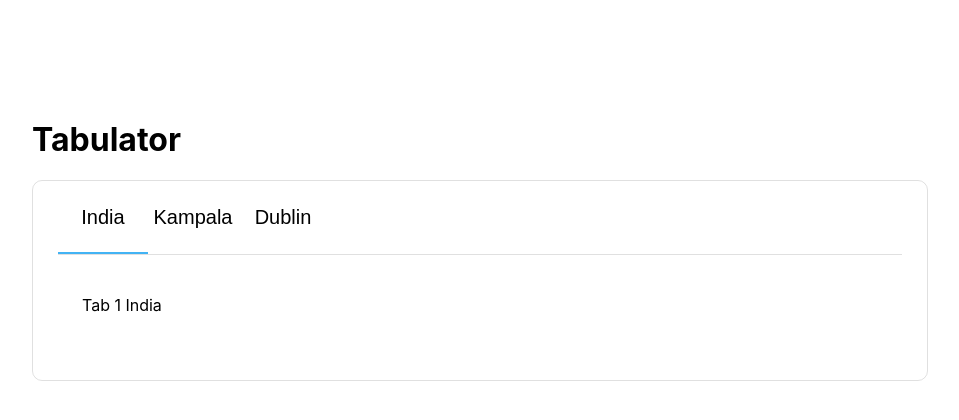
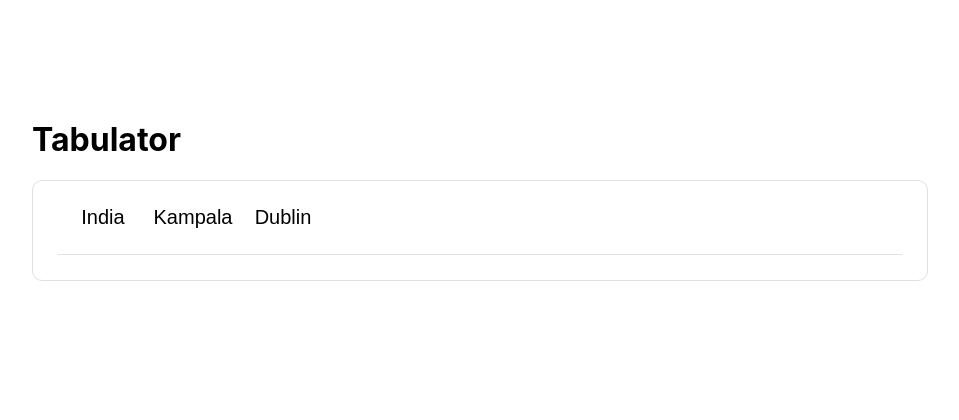
Before and after one commit to Evie-ey/tabulator, a React (Create React App) app: page / in a window 1280 px wide. Shown: the top 420 px of the page, without its empty margins (160-1119 px from the left). Built offline with nearby package versions, Linux system fonts and the light colour scheme.

Commit message:
updated controlled and uncontrolled component

```diff
--- a/src/App.tsx
+++ b/src/App.tsx
@@ -7,10 +7,9 @@ function App() {
   return (
     <div className="tabs">
       <h1>Tabulator</h1>
-      <Tab>
+      <Tab initialActive={0}>
         <TabPane title="India" >
         <div className="tab-content">
-
              <p>Tab 1 India</p>
            </div>
         </TabPane>
--- a/src/components/Tab.tsx
+++ b/src/components/Tab.tsx
@@ -1,19 +1,41 @@
 
-import React, { useState } from "react";
+import React, { useEffect, useRef, useState } from "react";
 import TabHeader from "./TabHeader";
 import { TabPaneProps } from "./TabPane";
 
 
-export type TabProps = {
-  children : React.ReactElement<TabPaneProps>[],
+export type TabProps =
+  | {
+    children : React.ReactElement<TabPaneProps>[],
+    initialActive: number,
+    active?: never,
+    onActiveChange?: never,
+  }
+  | {
+    children : React.ReactElement<TabPaneProps>[],
+    active: string,
+    onActiveChange: () => any,
+    initialActive?: never,
+  }
 
-}
 
-export function Tab({children} : TabProps) : JSX.Element {
-  const [active, setActive] = useState(children[0].props.title)
+export function Tab(props : TabProps) : JSX.Element {
+  const [active_tab, setActive] = useState("")
 
-  function onTabChange(tab:string){
-      setActive(tab)
+
+  useEffect(()=> {
+    if("initialActive" in props) {
+      console.log(props.children && props.children, 'children ')
+      props.initialActive &&  setActive(props.children[props.initialActive].props.title)
+    } else {
+      setActive(props.active)
+    }
+
+  }, [props])
+
+
+  function onTabChange(title:string){
+      setActive(title)
   }
 
   return (
@@ -21,12 +43,14 @@ export function Tab({children} : TabProps) : JSX.Element {
 
     <div className="tab-header-wrapper">
 
-          {children.map((tab_pane) => {
+          {props.children.map((tab_pane, index) => {
+            console.log(index, 'index')
             return (
               <TabHeader
-                active={active}
+              active_tab={active_tab}
                 title={tab_pane.props.title}
                 changeTab={onTabChange}
+                key={tab_pane.props.title}
               />
             )
 
@@ -34,8 +58,8 @@ export function Tab({children} : TabProps) : JSX.Element {
 
       </div>
 
-          {children.map((tab_pane) => {
-            return tab_pane.props.title === active ? tab_pane.props.children: ""
+          {props.children.map((tab_pane) => {
+            return tab_pane.props.title === active_tab ? tab_pane.props.children: ""
 
           })}
 
--- a/src/components/TabHeader.tsx
+++ b/src/components/TabHeader.tsx
@@ -1,15 +1,18 @@
-import React from "react";
+import React, { useRef } from "react";
 
 type ITab = {
   title: string;
   changeTab:(title: string) => any;
-  active: string;
+  active_tab: string;
 }
 
-const TabHeader = ({title, changeTab, active}: ITab) => {
+const TabHeader = ({title, changeTab, active_tab}: ITab) => {
+  const buttonRef = useRef(null)
   return (
-          <button className={`header-buttons ${title === active? 'active': ''}`}
+          <button className={`header-buttons ${title === active_tab? 'active': ''}`}
             onClick={()=>changeTab(title)}
+            ref={buttonRef}
+
           > {title}</button>
   )
 }
```
